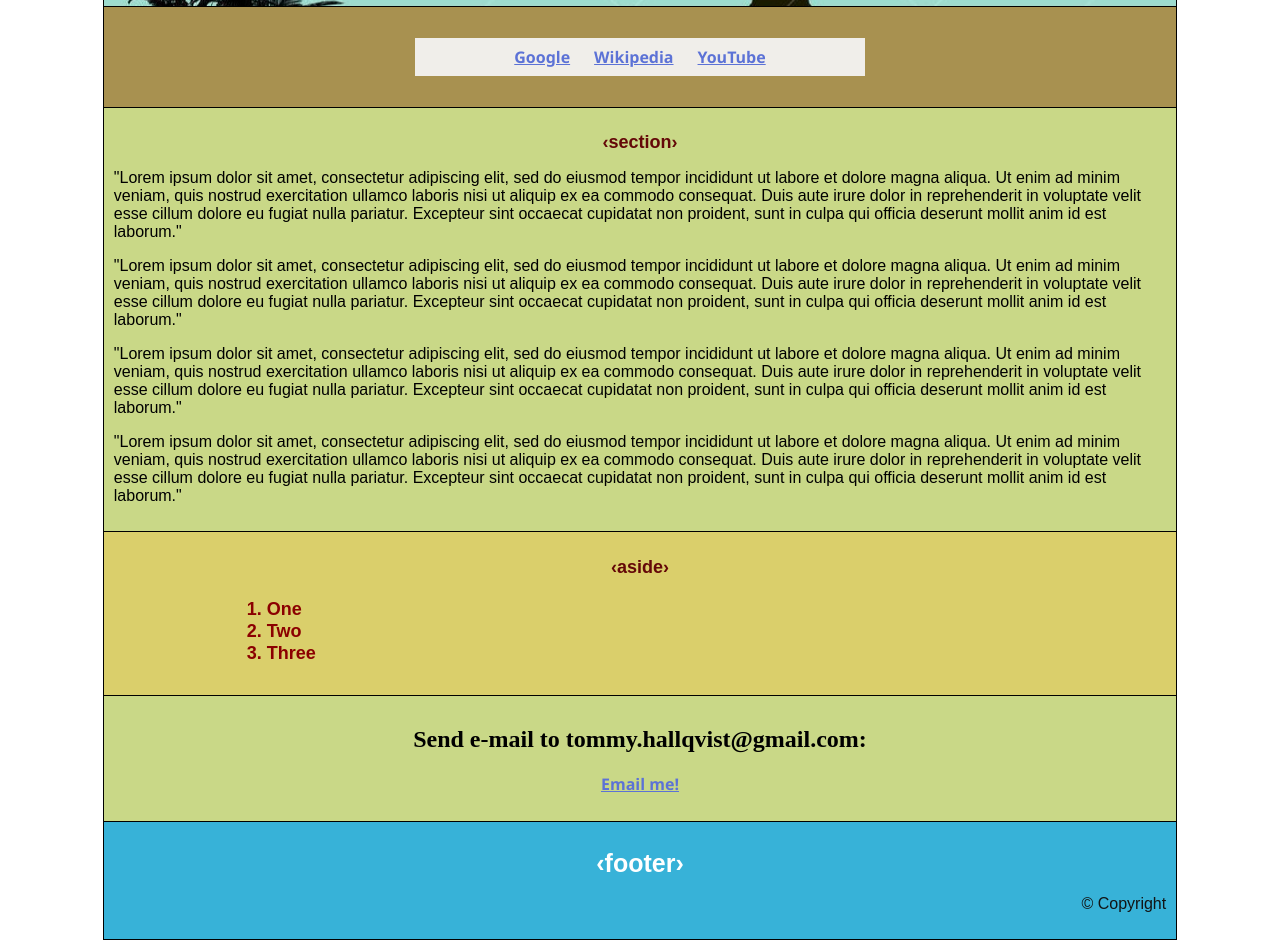
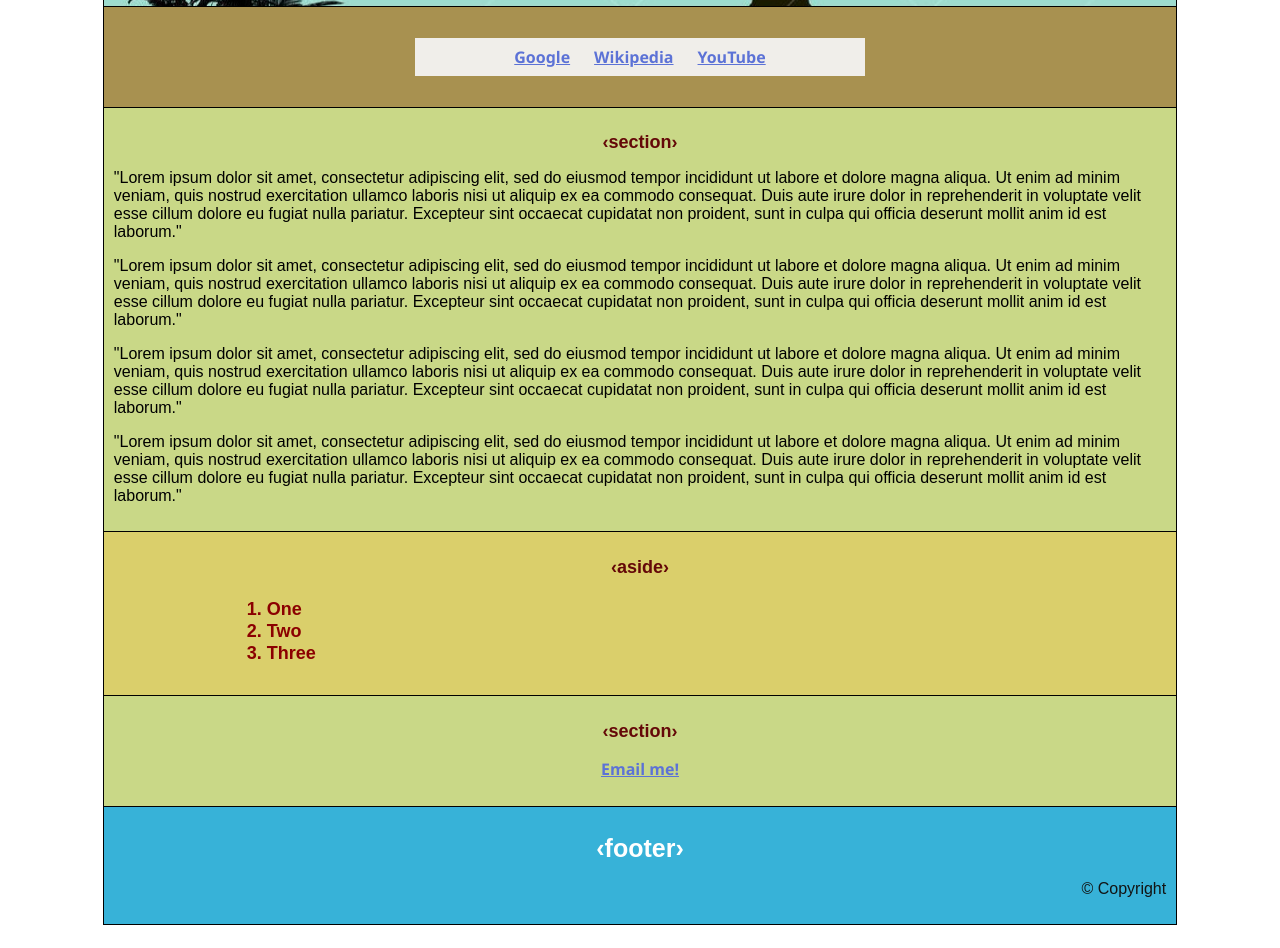
Before and after one commit to eman1970/repetition, a plain HTML site: page index3.html in a window 1280 px wide. Shown: the part 86-1034 px from the top of the page. Drawn offline with Linux system fonts and the light colour scheme.

Commit message:
12 commit

```diff
--- a/index3.html
+++ b/index3.html
@@ -230,7 +230,7 @@
         </aside>
 
         <section>
-            <h2>Send e-mail to tommy.hallqvist@gmail.com:</h2>
+            <h1 class="sectionclass">&lsaquo;section&rsaquo;</p>
 
            <p class="sectionclass"><a href="mailto:tommy.hallqvist@gmail.com?subject=Important!&body=Hello!">
             Email me!</a></p>
```
